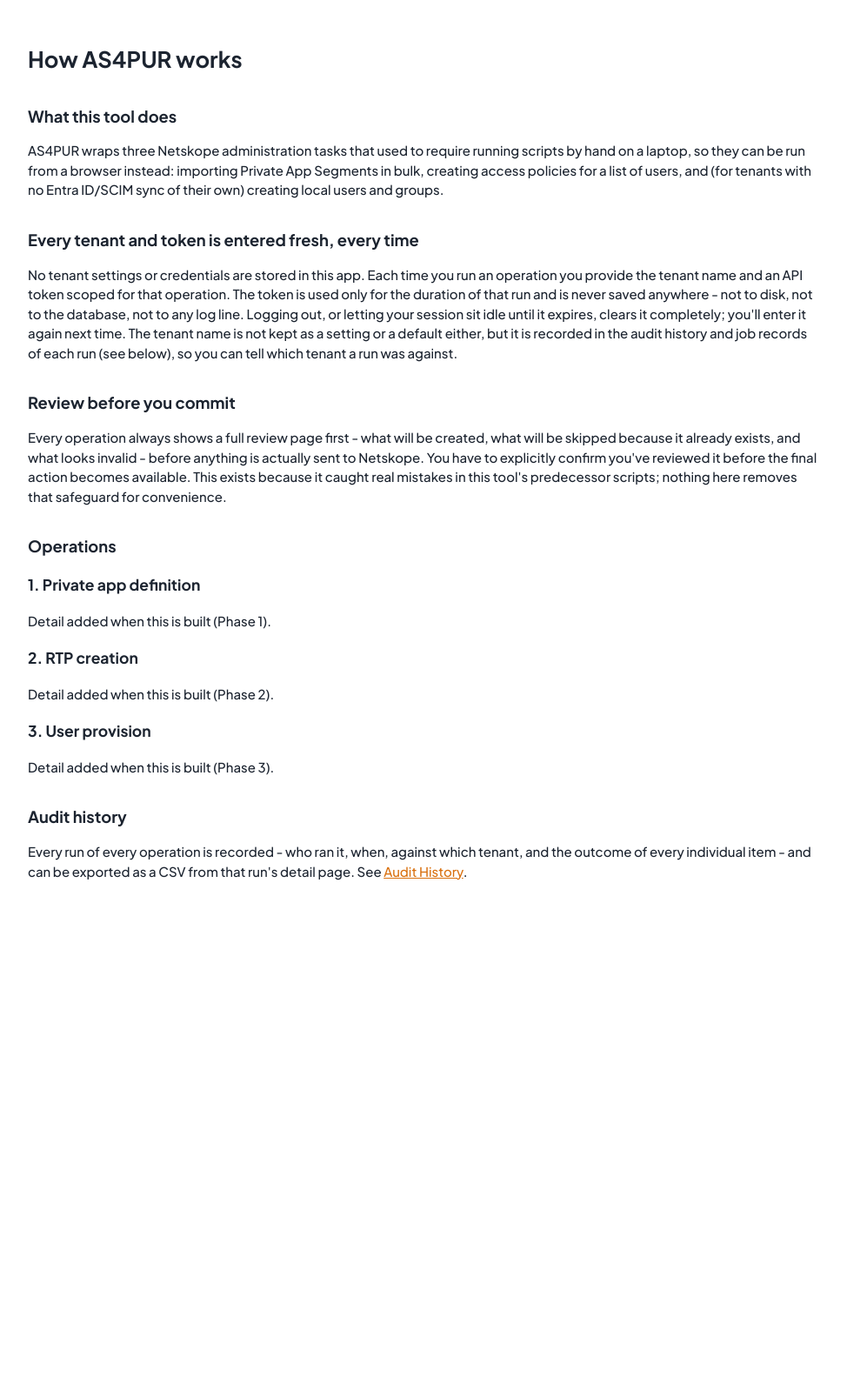
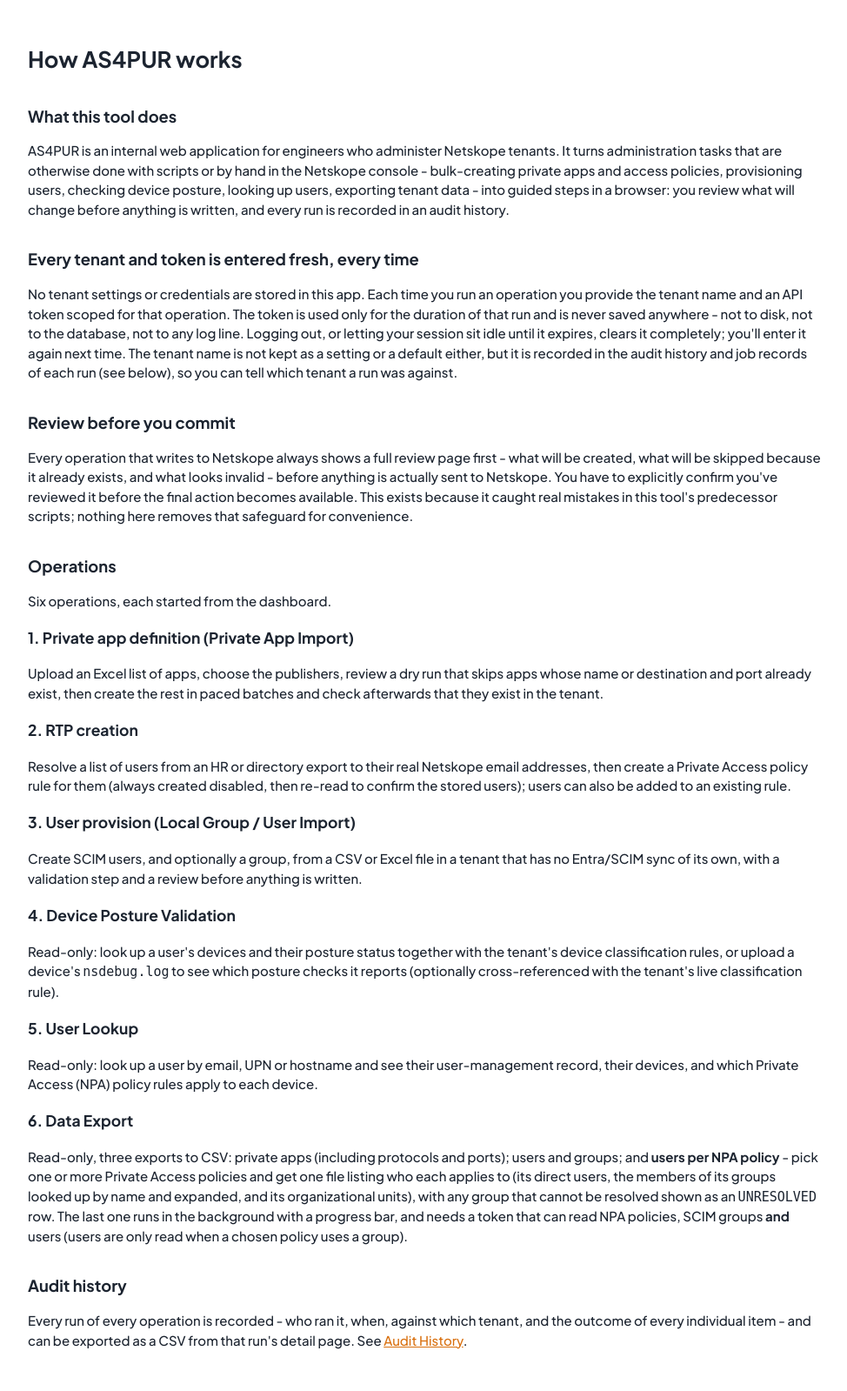
Before and after one commit to Aks2812/AS4PUR-, a FastAPI app: template app/templates/help.html in a window 1280 px wide. Shown: the whole page at 87% size, without its empty margins (152-1126 px from the left). Before the commit the page ends 1012 px from the top, so only its background shows below. Run offline with FastAPI, Linux system fonts and the light colour scheme; the template is opened without the code that fills it, so the values that code supplies are empty.

Commit message:
Help page: describe the six operations, drop the placeholder text
The Help page still said the tool wraps "three Netskope administration
tasks" and had "Detail added when this is built" placeholders for the first
three operations, and nothing for the other three.

- Intro and the six operation entries reuse the README's wording.
- "Every operation always shows a full review page first" now reads "Every
  operation that writes to Netskope ...": three of the six are read-only.
- No links to the operations are added (a test requires the Help page to
  stay free of the Data Export sidebar link).

Co-Authored-By: Claude Sonnet 5.5 <noreply@anthropic.com>

```diff
--- a/app/templates/help.html
+++ b/app/templates/help.html
@@ -4,21 +4,28 @@
 <h1>How {{ app_name }} works</h1>
 
 <h2>What this tool does</h2>
-<p>{{ app_name }} wraps three Netskope administration tasks that used to require running scripts by hand on a laptop, so they can be run from a browser instead: importing Private App Segments in bulk, creating access policies for a list of users, and (for tenants with no Entra ID/SCIM sync of their own) creating local users and groups.</p>
+<p>{{ app_name }} is an internal web application for engineers who administer Netskope tenants. It turns administration tasks that are otherwise done with scripts or by hand in the Netskope console - bulk-creating private apps and access policies, provisioning users, checking device posture, looking up users, exporting tenant data - into guided steps in a browser: you review what will change before anything is written, and every run is recorded in an audit history.</p>
 
 <h2>Every tenant and token is entered fresh, every time</h2>
 <p>No tenant settings or credentials are stored in this app. Each time you run an operation you provide the tenant name and an API token scoped for that operation. The token is used only for the duration of that run and is never saved anywhere - not to disk, not to the database, not to any log line. Logging out, or letting your session sit idle until it expires, clears it completely; you'll enter it again next time. The tenant name is not kept as a setting or a default either, but it is recorded in the audit history and job records of each run (see below), so you can tell which tenant a run was against.</p>
 
 <h2>Review before you commit</h2>
-<p>Every operation always shows a full review page first - what will be created, what will be skipped because it already exists, and what looks invalid - before anything is actually sent to Netskope. You have to explicitly confirm you've reviewed it before the final action becomes available. This exists because it caught real mistakes in this tool's predecessor scripts; nothing here removes that safeguard for convenience.</p>
+<p>Every operation that writes to Netskope always shows a full review page first - what will be created, what will be skipped because it already exists, and what looks invalid - before anything is actually sent to Netskope. You have to explicitly confirm you've reviewed it before the final action becomes available. This exists because it caught real mistakes in this tool's predecessor scripts; nothing here removes that safeguard for convenience.</p>
 
 <h2>Operations</h2>
-<h3>1. Private app definition</h3>
-<p>Detail added when this is built (Phase 1).</p>
+<p>Six operations, each started from the dashboard.</p>
+<h3>1. Private app definition (Private App Import)</h3>
+<p>Upload an Excel list of apps, choose the publishers, review a dry run that skips apps whose name or destination and port already exist, then create the rest in paced batches and check afterwards that they exist in the tenant.</p>
 <h3>2. RTP creation</h3>
-<p>Detail added when this is built (Phase 2).</p>
-<h3>3. User provision</h3>
-<p>Detail added when this is built (Phase 3).</p>
+<p>Resolve a list of users from an HR or directory export to their real Netskope email addresses, then create a Private Access policy rule for them (always created disabled, then re-read to confirm the stored users); users can also be added to an existing rule.</p>
+<h3>3. User provision (Local Group / User Import)</h3>
+<p>Create SCIM users, and optionally a group, from a CSV or Excel file in a tenant that has no Entra/SCIM sync of its own, with a validation step and a review before anything is written.</p>
+<h3>4. Device Posture Validation</h3>
+<p>Read-only: look up a user's devices and their posture status together with the tenant's device classification rules, or upload a device's <code>nsdebug.log</code> to see which posture checks it reports (optionally cross-referenced with the tenant's live classification rule).</p>
+<h3>5. User Lookup</h3>
+<p>Read-only: look up a user by email, UPN or hostname and see their user-management record, their devices, and which Private Access (NPA) policy rules apply to each device.</p>
+<h3>6. Data Export</h3>
+<p>Read-only, three exports to CSV: private apps (including protocols and ports); users and groups; and <strong>users per NPA policy</strong> - pick one or more Private Access policies and get one file listing who each applies to (its direct users, the members of its groups looked up by name and expanded, and its organizational units), with any group that cannot be resolved shown as an <code>UNRESOLVED</code> row. The last one runs in the background with a progress bar, and needs a token that can read NPA policies, SCIM groups <strong>and</strong> users (users are only read when a chosen policy uses a group).</p>
 
 <h2>Audit history</h2>
 <p>Every run of every operation is recorded - who ran it, when, against which tenant, and the outcome of every individual item - and can be exported as a CSV from that run's detail page. See <a href="/jobs">Audit History</a>.</p>
```
